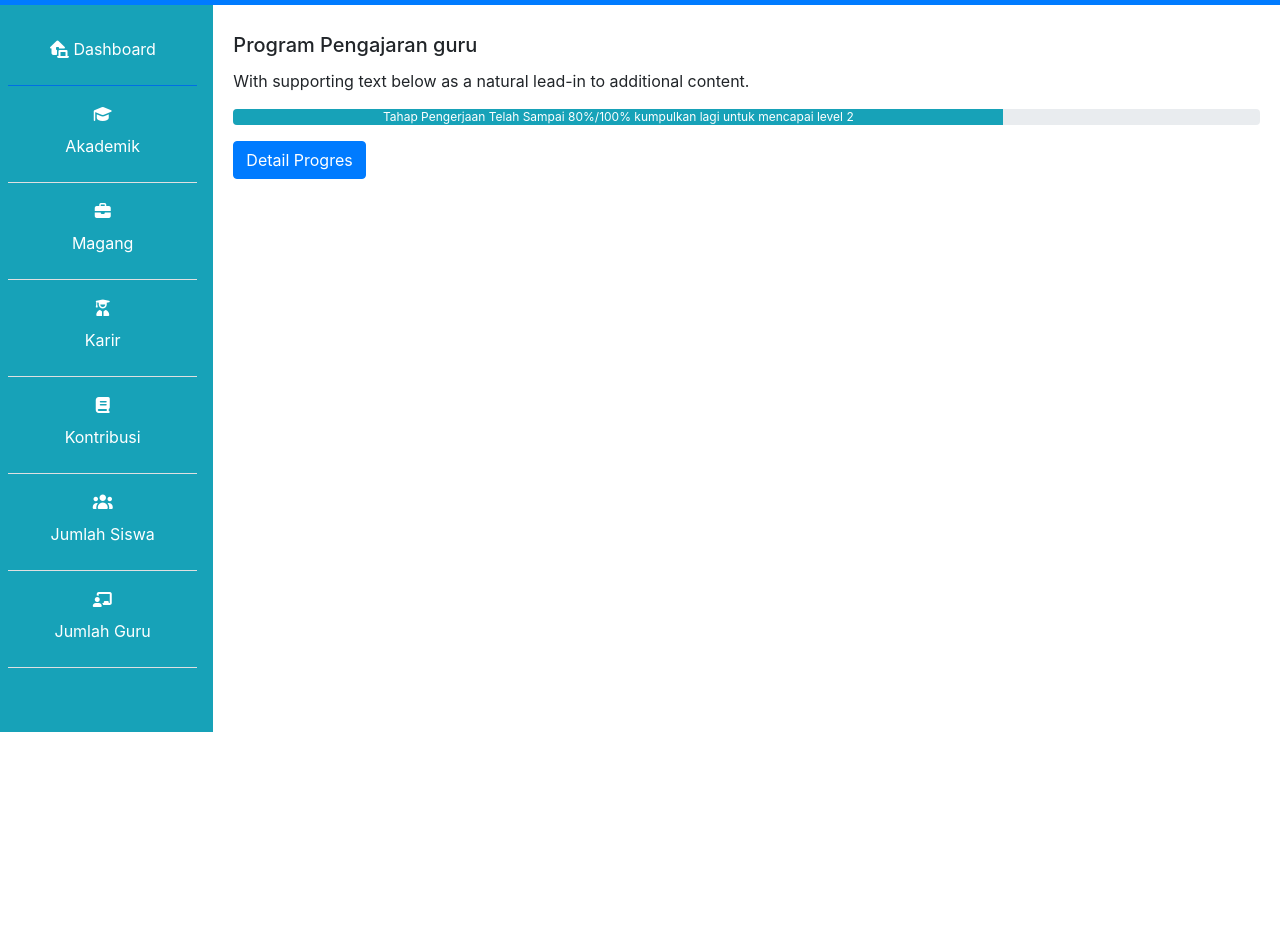
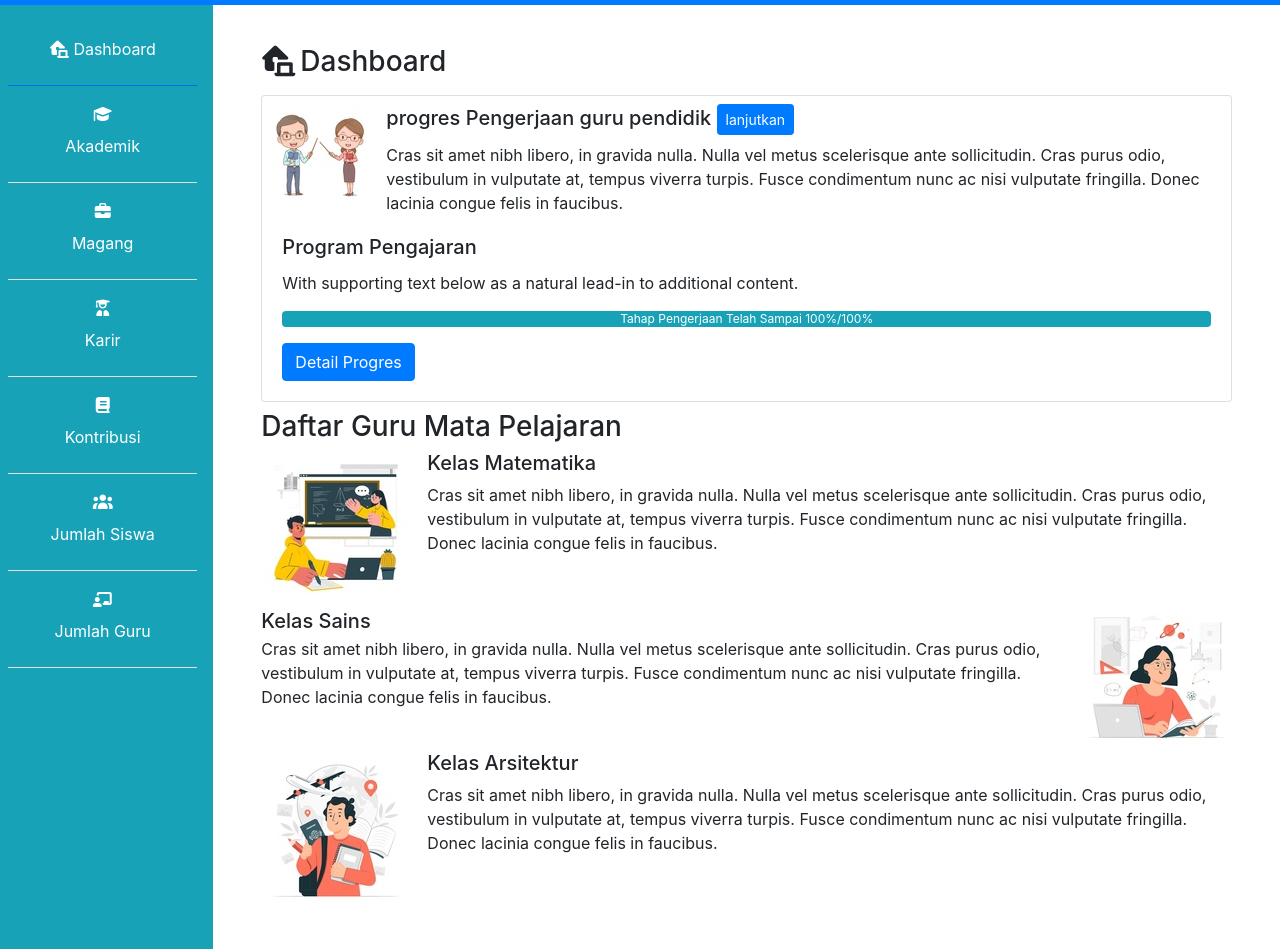
Before and after one commit to Sigit147/Sigit147.github.io, a plain HTML site: page detailguru.html in a window 1280 px wide. Shown: the part 51-1000 px from the top of the page. Before the commit the page ends 800 px from the top, so only its background shows below. Drawn offline with Linux system fonts and the light colour scheme; a script that the page names is missing.

Commit message:
Update detailguru.html

```diff
--- a/detailguru.html
+++ b/detailguru.html
@@ -11,7 +11,7 @@
 <style>
   @import url('https://fonts.googleapis.com/css2?family=Poppins:wght@100&display=swap');
   </style>
-    <title>electronic.ID</title>
+    <title>Admin Sekolah</title>
   </head>
   <body>
     <nav class="navbar navbar-expand-lg navbar-light bg-primary fixed-top">
@@ -76,16 +76,55 @@
     </li>
   </ul>
  </div>
- <div class="card-body mt-3">
-  <h5 class="card-title">Program Pengajaran guru</h5>
+ <div class="col-md-10 p-5 pt-2">
+  <h3><i class="fas fa-laptop-house mr-1"></i>Dashboard</h3>
+
+  <div class="card mt-3">
+   <div class="media mt-2 ml-2">
+     <img src="img/guru.jpg" class="mr-3" alt="...">
+     <div class="media-body">
+       <div class="button">
+       <h5 class="mt-0">progres Pengerjaan guru pendidik
+         <button type="button" class="btn btn-primary btn-sm">lanjutkan</button></h5>
+       </div>
+       Cras sit amet nibh libero, in gravida nulla. Nulla vel metus scelerisque ante sollicitudin. Cras purus odio, vestibulum in vulputate at, tempus viverra turpis. Fusce condimentum nunc ac nisi vulputate fringilla. Donec lacinia congue felis in faucibus.
+
+     </div>
+   </div>
+   <div class="card-body">
+     <h5 class="card-title">Program Pengajaran</h5>
      <p class="card-text">With supporting text below as a natural lead-in to additional content.</p>
      <div class="progress ">
-    <div class="progress-bar bg-info w-75" role="progressbar" aria-valuenow="75" aria-valuemin="0" aria-valuemax="100"> Tahap Pengerjaan Telah Sampai 80%/100% kumpulkan lagi untuk mencapai level 2</div>
+       <div class="progress-bar bg-info w-100" role="progressbar" aria-valuenow="100" aria-valuemin="0" aria-valuemax="100"> Tahap Pengerjaan Telah Sampai 100%/100%</div>
      </div>
      <a href="#" class="btn btn-primary mt-3">Detail Progres</a>
    </div>
  </div>
 
+ <div class="judul mt-2">
+   <h3>Daftar Guru Mata Pelajaran</h3>
+   <div class="media">
+    <img src="img/matematika.jpg" class="mr-3" alt="...">
+    <div class="media-body">
+      <h5 class="mt-0">Kelas Matematika</h5>
+      Cras sit amet nibh libero, in gravida nulla. Nulla vel metus scelerisque ante sollicitudin. Cras purus odio, vestibulum in vulputate at, tempus viverra turpis. Fusce condimentum nunc ac nisi vulputate fringilla. Donec lacinia congue felis in faucibus.
+    </div>
+  </div>
+  <div class="media">
+    <div class="media-body mt-2">
+      <h5 class="mt-0 mb-1">Kelas Sains</h5>
+      Cras sit amet nibh libero, in gravida nulla. Nulla vel metus scelerisque ante sollicitudin. Cras purus odio, vestibulum in vulputate at, tempus viverra turpis. Fusce condimentum nunc ac nisi vulputate fringilla. Donec lacinia congue felis in faucibus.
+    </div>
+    <img src="img/sains.jpg" class="ml-3" alt="...">
+  </div>
+  <div class="media">
+    <img src="img/arsitektur.jpg" class="mr-3" alt="...">
+    <div class="media-body">
+      <h5 class="mt-0">Kelas Arsitektur</h5>
+      Cras sit amet nibh libero, in gravida nulla. Nulla vel metus scelerisque ante sollicitudin. Cras purus odio, vestibulum in vulputate at, tempus viverra turpis. Fusce condimentum nunc ac nisi vulputate fringilla. Donec lacinia congue felis in faucibus.
+    </div>
+  </div>
+ </div>
 
 
     <!-- Optional JavaScript -->
```
Lines whose indentation alone changed are shown as unchanged.
